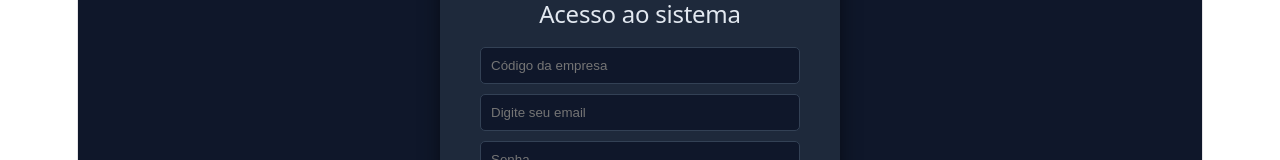
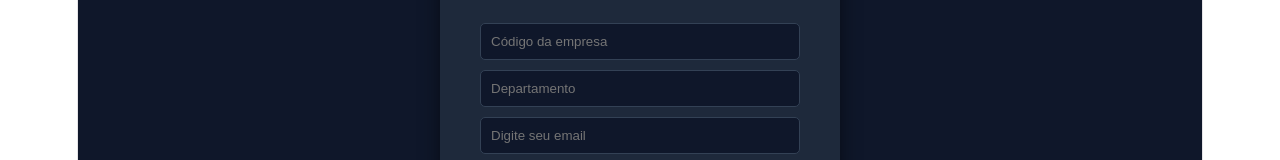
Before and after one commit to santosvitoraugusto/tcc-mba, a React (Vite) app: page / in a window 1280 px wide. Shown: the part 434-594 px from the top of the page. Built offline with nearby package versions, Linux system fonts and the light colour scheme.

Commit message:
Versão 14 - alteração estrutural e quebra do teste frágil do dashboard

```diff
--- a/src/Login.jsx
+++ b/src/Login.jsx
@@ -57,6 +57,11 @@ function Login() {
         <input
           style={styles.input}
           placeholder="Código da empresa"
+        />
+
+        <input
+          style={styles.input}
+          placeholder="Departamento"
         />
 
         <input
```
